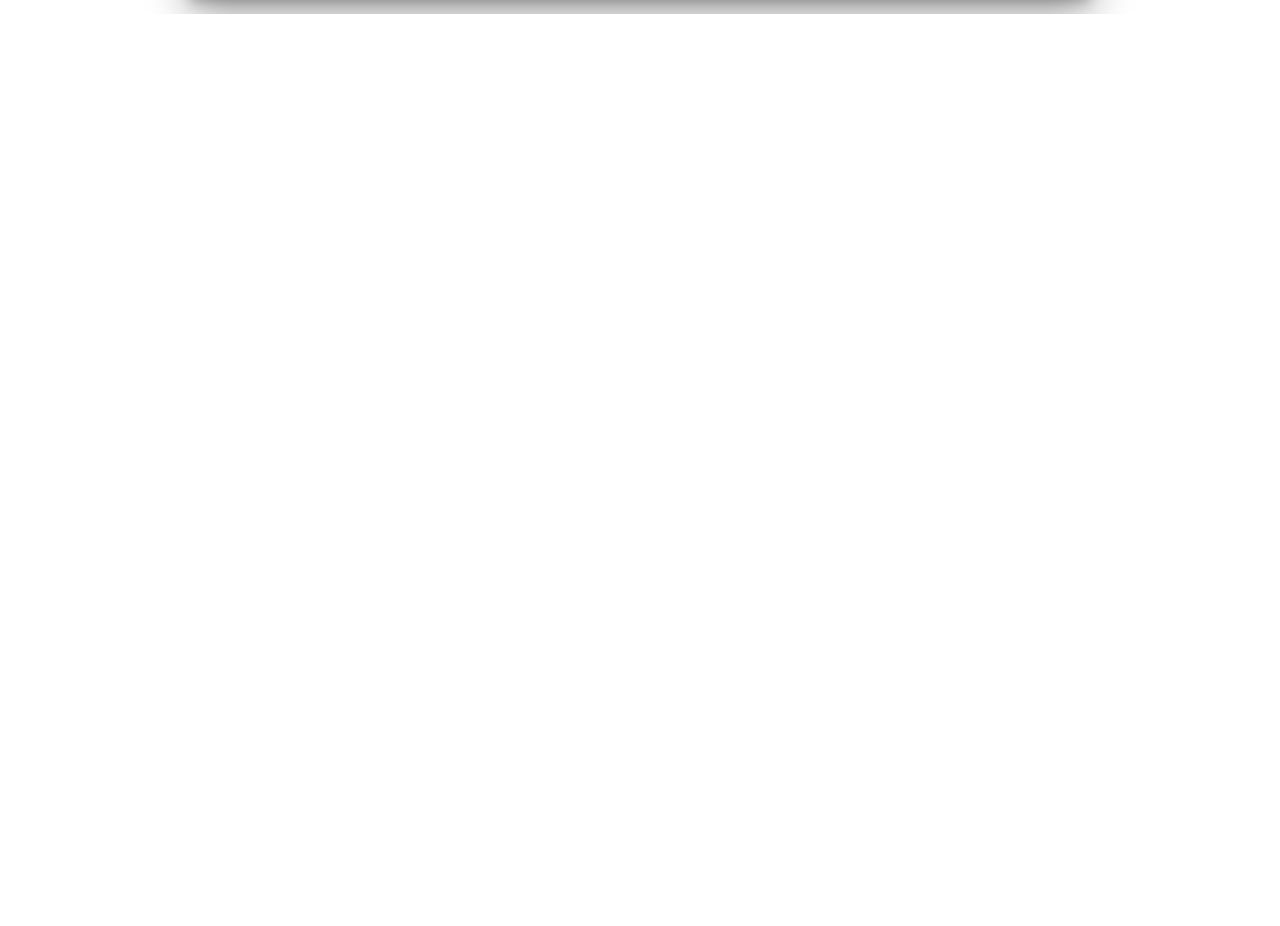
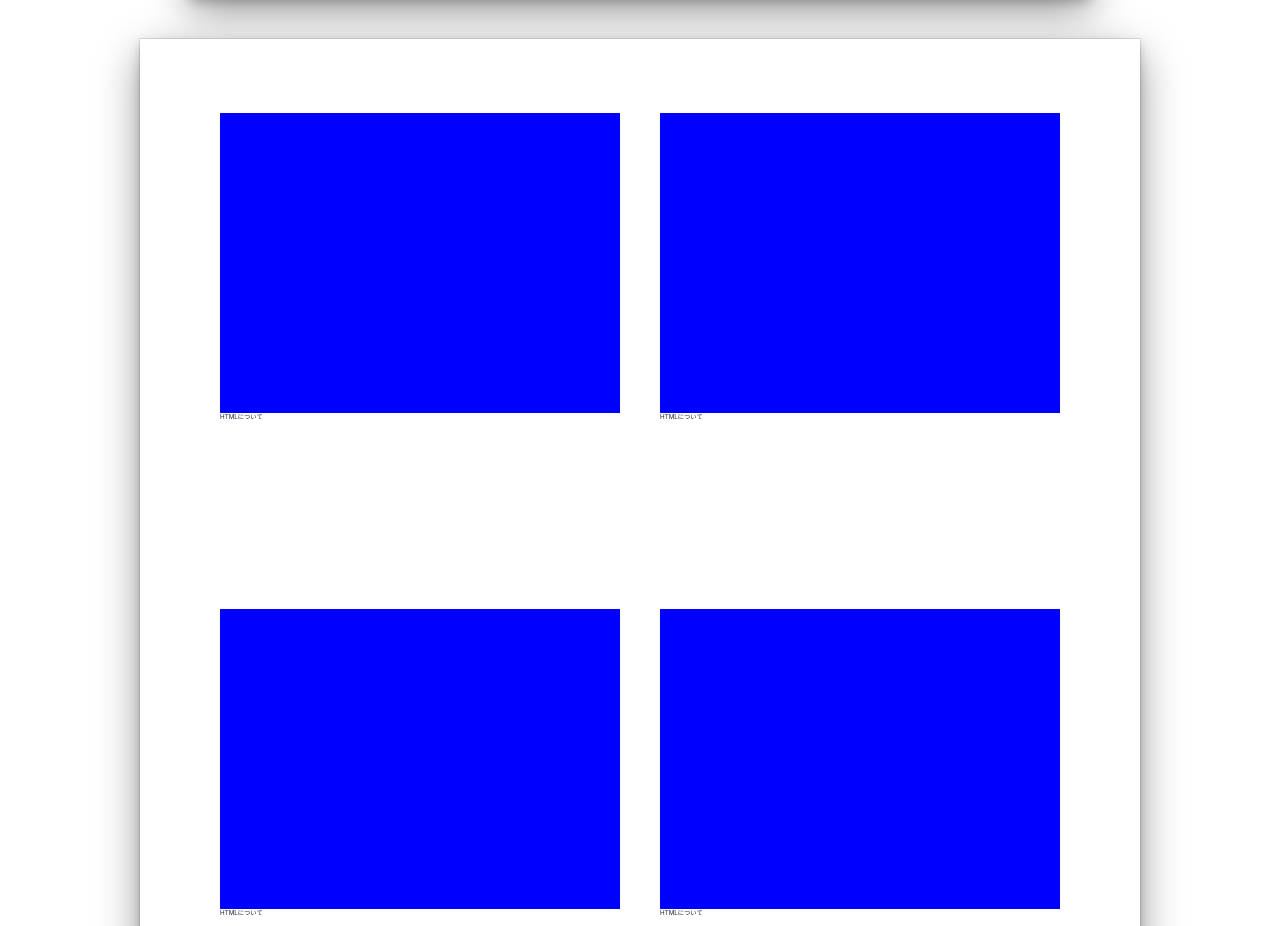
Before and after one commit to yumekiti/Blog-Trial, a Next.js app: page / in a window 1280 px wide. Shown: the part 1686-2612 px from the top of the page. Before the commit the page ends 1700 px from the top, so only its background shows below. Built offline with nearby package versions, Linux system fonts and the light colour scheme.

Commit message:
Blog-Trial

```diff
--- a/src/pages/components/Article.tsx
+++ b/src/pages/components/Article.tsx
@@ -1,5 +1,33 @@
+import { Box, Flex, Text } from '@chakra-ui/react'
+
 export default function Articl() {
     return (
-        <></>
+        <>
+            <Flex w={'100%'} h={'150rem'} flexDir={'column'} justifyContent={'center'} alignItems={'center'}>
+                <Text></Text>
+                <Flex flexWrap={'wrap'} w={'100rem'} h={'145rem'} bg={'#fff'} boxShadow={'dark-lg'} gap={'4rem'} justifyContent={'center'} alignItems={'center'}>
+                    <Box>
+                        <Box bg={'blue'} w={'40rem'} h={'30rem'}></Box>
+                        <Text>HTMLについて</Text>
+                    </Box>
+                    <Box>
+                        <Box bg={'blue'} w={'40rem'} h={'30rem'}></Box>
+                        <Text>HTMLについて</Text>
+                    </Box>
+                    <Box>
+                        <Box bg={'blue'} w={'40rem'} h={'30rem'}></Box>
+                        <Text>HTMLについて</Text>
+                    </Box>
+                    <Box>
+                        <Box bg={'blue'} w={'40rem'} h={'30rem'}></Box>
+                        <Text>HTMLについて</Text>
+                    </Box>
+                    <Box>
+                        <Box bg={'blue'} w={'40rem'} h={'30rem'}></Box>
+                        <Text>HTMLについて</Text>
+                    </Box>
+                </Flex>
+            </Flex>
+        </>
     )
 }
--- a/src/pages/index.tsx
+++ b/src/pages/index.tsx
@@ -3,6 +3,7 @@ import Head from 'next/head'
 import Header from './components/Header'
 import MainBijual from './components/MainBijual'
 import Profil from './components/Profil'
+import Articl from './components/Article'
 
 export default function Index() {
   return (
@@ -13,6 +14,7 @@ export default function Index() {
       <Header />
       <MainBijual />
       <Profil />
+      <Articl />
     </>
   )
 }
```
